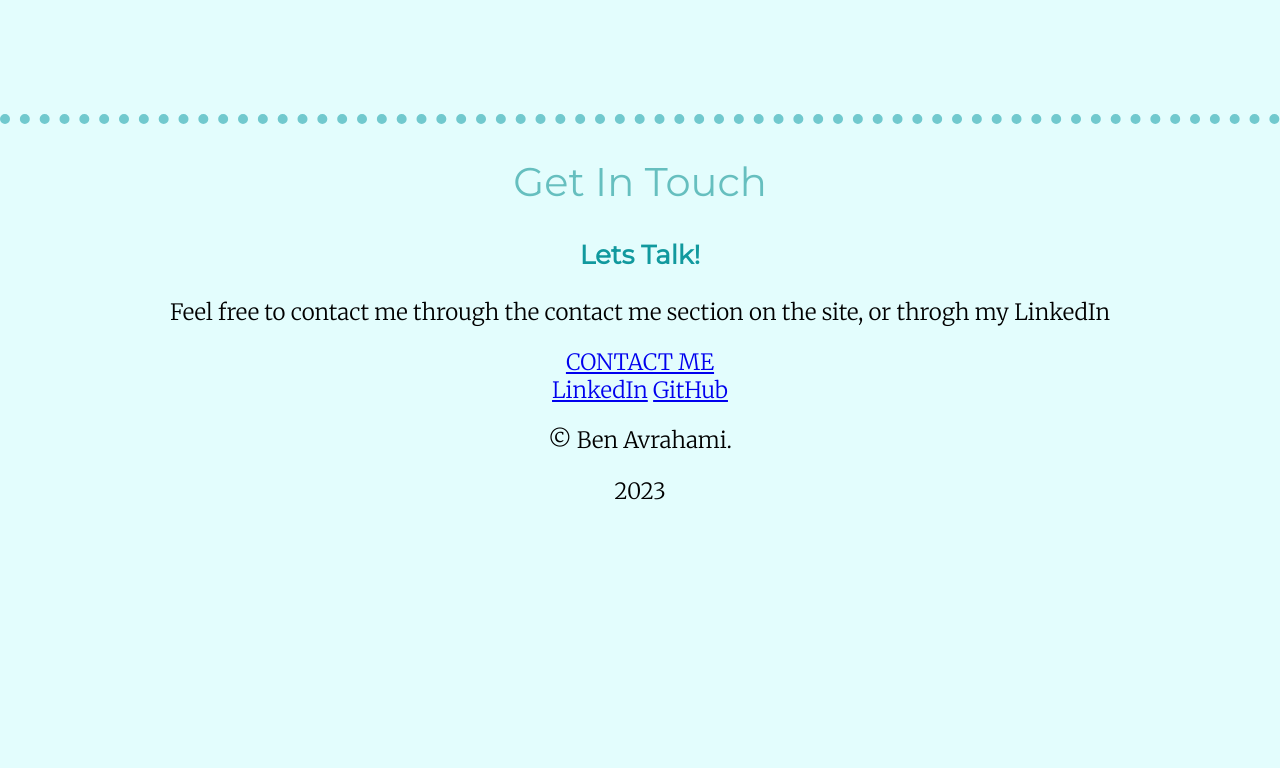
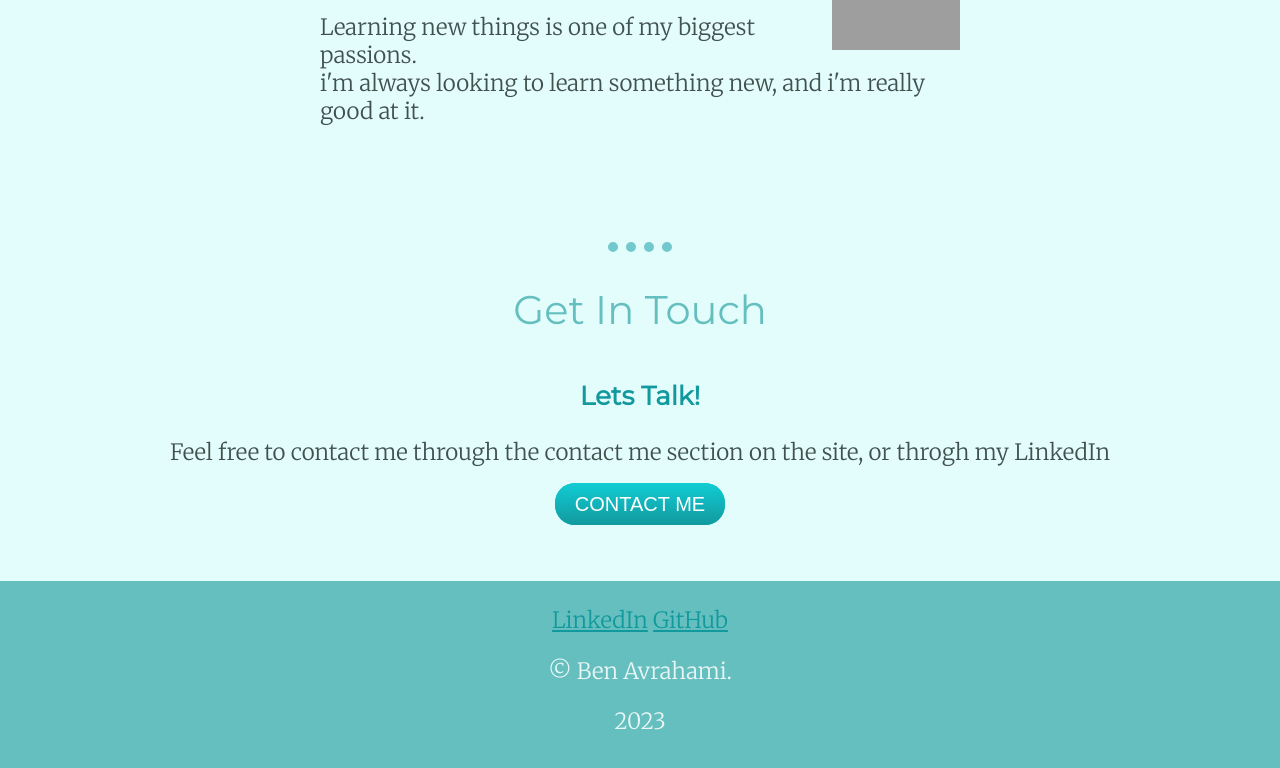
Before and after one commit to Ben-Avrahami/My-Site, a plain HTML site: page index.html in a window 1280 px wide. Shown: the part 1626-2394 px from the top of the page. Before the commit the page ends 2153 px from the top, so only its background shows below. Drawn offline with Linux system fonts and the light colour scheme; grey boxes are pictures that could not be loaded.

Commit message:
added changes and changes the icons of skills

```diff
--- a/css/styles.css
+++ b/css/styles.css
@@ -4,12 +4,23 @@ body {
     font-family: 'Merriweather', serif;
     background-color: #E3FDFD;
     font-size: 1.4em;
+    color: #40514E;
 }
 
 .top-container {
     background-color: #CBF1F5;
     padding-top: 100px;
     position: relative;
+}
+
+.middle-container{
+    margin: 5% 0;
+}
+
+.bottom-container {
+    background-color: #66BFBF;
+    padding-bottom: 100px;
+    padding-top: 2%;
 }
 
 .top-cloud {
@@ -29,6 +40,7 @@ body {
     height: auto;
     margin-left: auto;
     margin-right: auto;
+    margin-top: 2%;
 }
 
 .first-skill-image {
@@ -45,9 +57,9 @@ body {
     margin-left: 5%;
 }
 
-.skill-row{
+.skill-row {
     width: 50%;
-    margin: auto ;
+    margin: auto;
     text-align: left;
 }
 
@@ -63,6 +75,7 @@ h2 {
     font-size: 2.5rem;
     color: #66BFBF;
     font-weight: normal;
+    padding-bottom: 1%;
 }
 
 h3 {
@@ -74,4 +87,41 @@ hr {
     border-style: dotted none none;
     border-color: #71C9CE;
     border-width: 10px;
+    width: 5%;
 }
+
+.btn {
+    background: #11cdd4;
+    background-image: -webkit-linear-gradient(top, #11cdd4, #11999e);
+    background-image: -moz-linear-gradient(top, #11cdd4, #11999e);
+    background-image: -ms-linear-gradient(top, #11cdd4, #11999e);
+    background-image: -o-linear-gradient(top, #11cdd4, #11999e);
+    background-image: linear-gradient(to bottom, #11cdd4, #11999e);
+    -webkit-border-radius: 20;
+    -moz-border-radius: 20;
+    border-radius: 20px;
+    font-family: Arial;
+    color: #ffffff;
+    font-size: 20px;
+    padding: 10px 20px 10px 20px;
+    text-decoration: none;
+}
+
+.btn:hover {
+    background: #30e3cb;
+    background-image: -webkit-linear-gradient(top, #30e3cb, #2bc4ad);
+    background-image: -moz-linear-gradient(top, #30e3cb, #2bc4ad);
+    background-image: -ms-linear-gradient(top, #30e3cb, #2bc4ad);
+    background-image: -o-linear-gradient(top, #30e3cb, #2bc4ad);
+    background-image: linear-gradient(to bottom, #30e3cb, #2bc4ad);
+    text-decoration: none;
+}
+
+.footer-link {
+    color: #11999E;
+    margin-top: 5%;
+}
+
+.footer-text {
+    color: #EAF6F6;
+}
--- a/index.html
+++ b/index.html
@@ -27,7 +27,7 @@
         <div class="profile">
             <img class="profile-image" src="images/Profile Circle Image.png" alt="Proflie image">
             <h2>Hello.</h2>
-            <p>I'm a Programmer at <a href="" https://www.intel.com/content/www/us/en/homepage.html">Intel
+            <p>I'm a Programmer at <a href="https://www.intel.com/content/www/us/en/homepage.html">Intel
                     Corporation</a></strong> And A Student at <strong><a
                         href="https://www.openu.ac.il/en/pages/default.aspx">The Open
                         University of israel</a></strong></em></p>
@@ -36,19 +36,17 @@
         <div class="skills">
             <h2>My Skills.</h2>
             <div class="skill-row">
-                <img class="first-skill-image"
-                    src="https://cdn-icons-png.flaticon.com/512/1005/1005141.png"
+                <img class="first-skill-image" src="https://cdn-icons-png.flaticon.com/512/1005/1005141.png"
                     alt="softwaredeveloping icon">
                 <h3>Software Developing</h3>
                 <p>I really enjoy developing software of all kinds.
-                   <br>
-                   I work with many different Technolgies, you can find out more at my technolgies page
+                    <br>
+                    I work with many different Technolgies, you can find out more at my technolgies page
                 </p>
             </div>
             <br>
             <div class="skill-row" id="second-skill-row">
-                <img class="second-skill-image"
-                    src="https://cdn-icons-png.flaticon.com/512/1903/1903172.png"
+                <img class="second-skill-image" src="https://cdn-icons-png.flaticon.com/512/1903/1903172.png"
                     alt="self study icom">
                 <h3>Self Study</h3>
                 <p>
@@ -70,12 +68,11 @@
         </div>
     </div>
 
-
     <div class="bottom-container">
         <a class="footer-link" href="https://www.linkedin.com/in/avrahami-ben/">LinkedIn</a>
         <a class="footer-link" href="https://github.com/Ben-Avrahami">GitHub</a>
-        <p>© Ben Avrahami.</p>
-        <p>2023</p>
+        <p class="footer-text">© Ben Avrahami.</p>
+        <p class="footer-text">2023</p>
     </div>
 
 </body>
```
Also changed, not shown: images/code icon.jpg (added), images/study icon.png (added).
